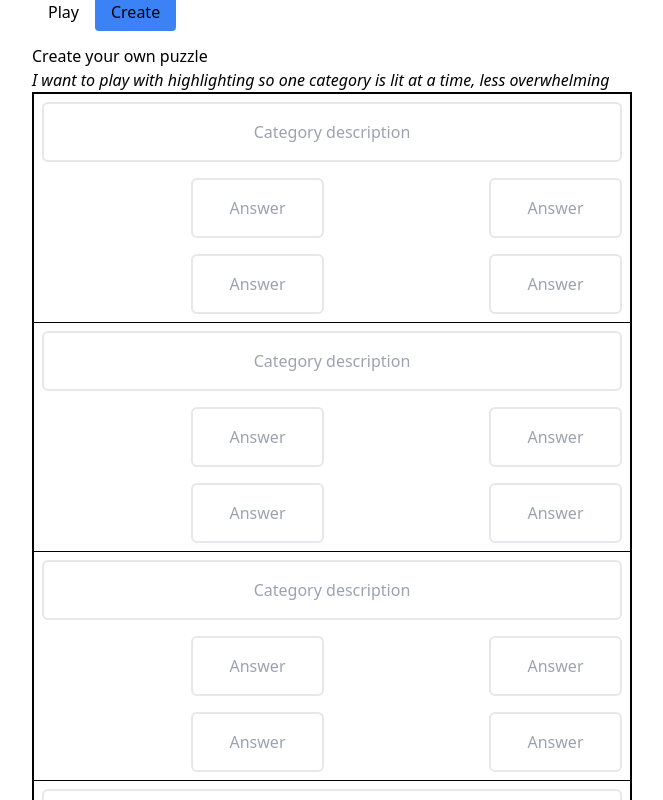
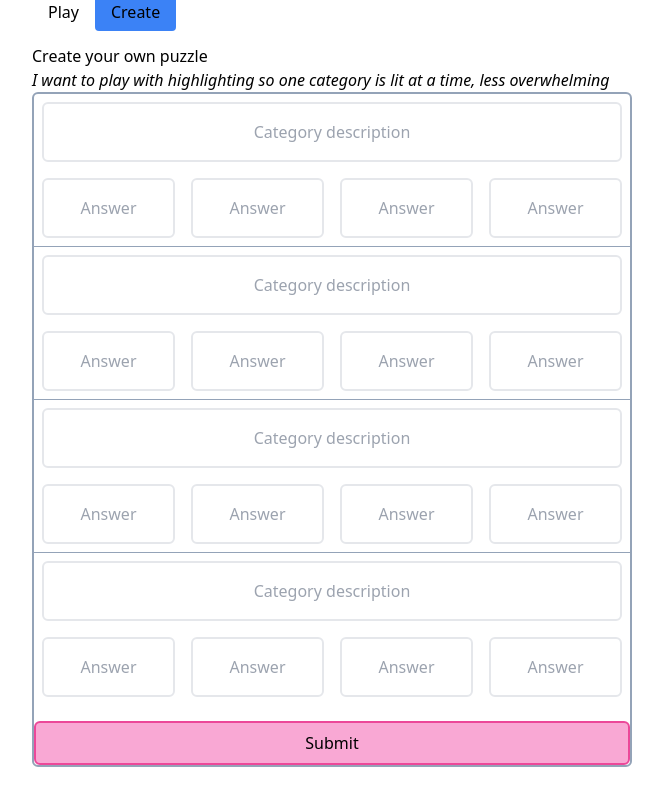
Before and after one commit to craigostrin/diy-connections-game, a React (Vite) app: page /create in a window 1280 px wide. Shown: the top 800 px of the page, without its empty margins (8-671 px from the left). Built offline with nearby package versions, Linux system fonts and the light colour scheme.

Commit message:
fix(form): moved button inside form element
added keys to HR elements

```diff
--- a/src/components/PuzzleCreator.tsx
+++ b/src/components/PuzzleCreator.tsx
@@ -1,15 +1,33 @@
-import React from "react"
+import React, { FormEvent } from "react"
 
 function PuzzleCreator() {
+  function handleSubmit(event: FormEvent<HTMLFormElement>) {
+    console.log("click")
+    event.preventDefault()
+    alert(event.timeStamp)
+  }
+
   const categories: React.ReactNode[] = []
   for (let i = 0; i < 4; i++) {
     categories.push(<CategoryCreator key={i} index={i} />)
-    if (i < 3) categories.push(<hr className="border-black" />)
+    if (i < 3)
+      categories.push(<hr key={"hr" + i} className="border-slate-400" />)
   }
 
   return (
     <>
-      <div className="border-2 border-black w-[600px]">{categories}</div>
+      <form
+        onSubmit={handleSubmit}
+        className="border-2 border-slate-400 rounded-md w-[600px]"
+      >
+        {categories}
+        <button
+          className="w-full mt-4 bg-pink-300 rounded-md px-4 py-2 border-pink-500 border-2 hover:bg-pink-400 active:bg-pink-500"
+          type="submit"
+        >
+          Submit
+        </button>
+      </form>
     </>
   )
 }
@@ -56,7 +74,7 @@ function InputItem({ catIndex, index }: InputItemProps) {
 
   return (
     <>
-      <label htmlFor={ariaName} />
+      <label htmlFor={ariaName} hidden />
       <input
         name={ariaName}
         className="text-center p-4 m-2 border-2 rounded-md"
```
